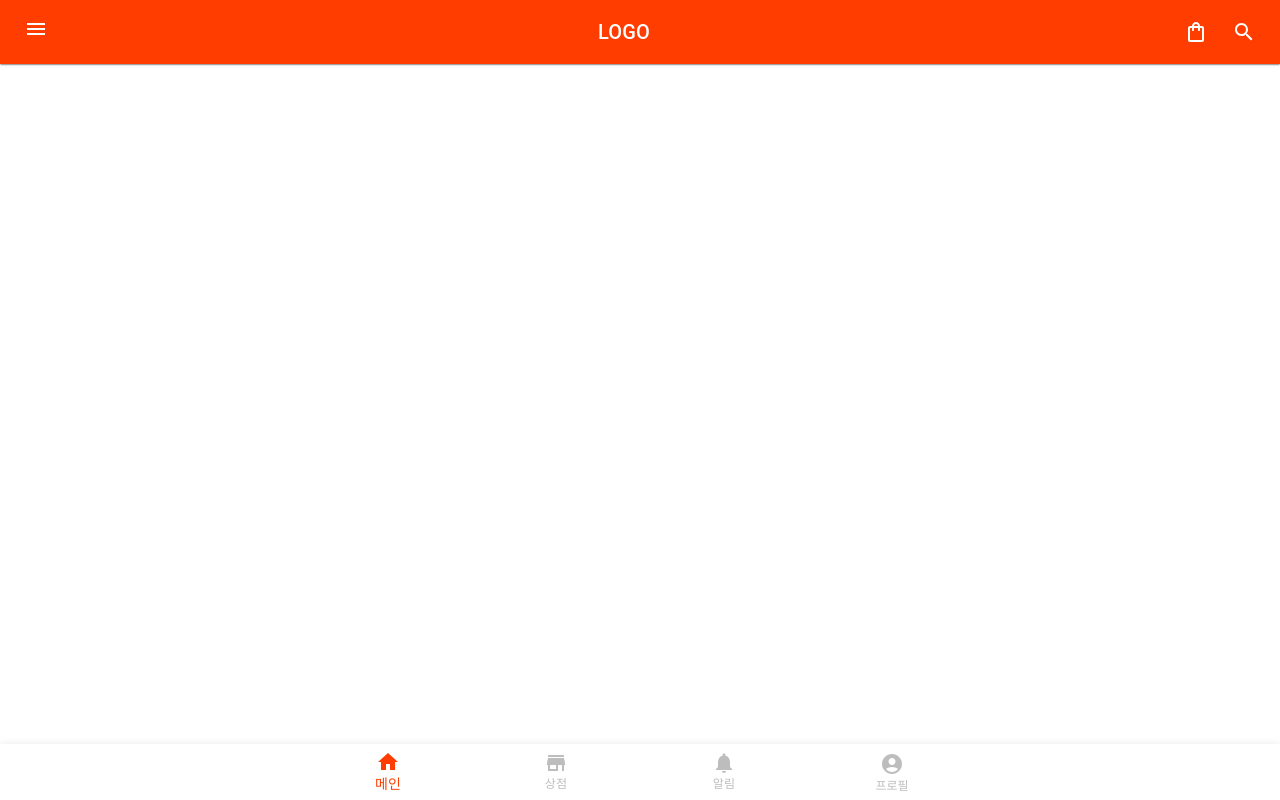
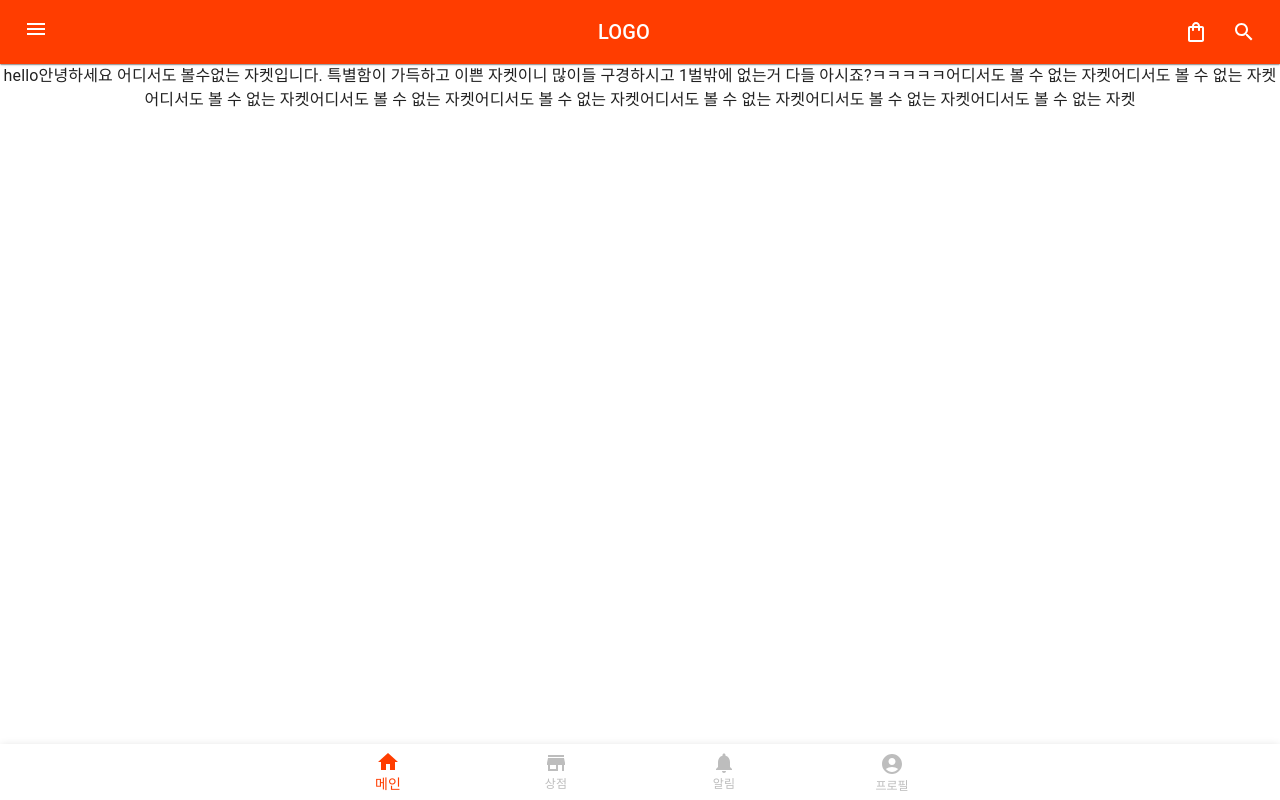
Before and after one commit to SJPark97/Yogurt, a React (Create React App) app in the folder frontend/: page /post/1 in a window 1280 px wide. Before the commit this address had no page. Built offline with nearby package versions, Linux system fonts and the light colour scheme.

Commit message:
FEAT-상품디테일페이지

```diff
--- a/frontend/src/App.js
+++ b/frontend/src/App.js
@@ -7,6 +7,7 @@ import Profile from './pages/Profile';
 import ButtonAppBar from './AppBar/MainAppBar';
 // import BackToTop from "./AppBar/BackToTop";
 import FixedBottomNavigation from './Footer/Footer';
+import GoodDetail from './GoodDetail/GoodDetail';
 
 function App() {
   return (
@@ -20,6 +21,7 @@ function App() {
         <Route path="/stores" element={<Store />} />
         <Route path="/alarms" element={<Alarm />} />
         <Route path="/profile" element={<Profile />} />
+        <Route path="/post/:postId" element={<GoodDetail />} />
       </Routes>
       <footer>
         <FixedBottomNavigation />
--- a/frontend/src/GoodDetail/GoodDetail.js
+++ b/frontend/src/GoodDetail/GoodDetail.js
@@ -1,7 +1,27 @@
 import React from 'react';
+import { useParams } from 'react-router-dom';
+import dummy from '../db/list.json';
+import BackToTop from '../AppBar/BackToTop';
 
 function GoodDetail() {
-  return <div>hello</div>;
+  const { postId } = useParams();
+  const post = dummy.Goods.find(event => event.postId === Number(postId));
+
+  return (
+    <div>
+      <BackToTop />
+      hello
+      {post.post_content}
+      {post.post_title}
+      {post.post_title}
+      {post.post_title}
+      {post.post_title}
+      {post.post_title}
+      {post.post_title}
+      {post.post_title}
+      {post.post_title}
+    </div>
+  );
 }
 
 export default GoodDetail;
```
